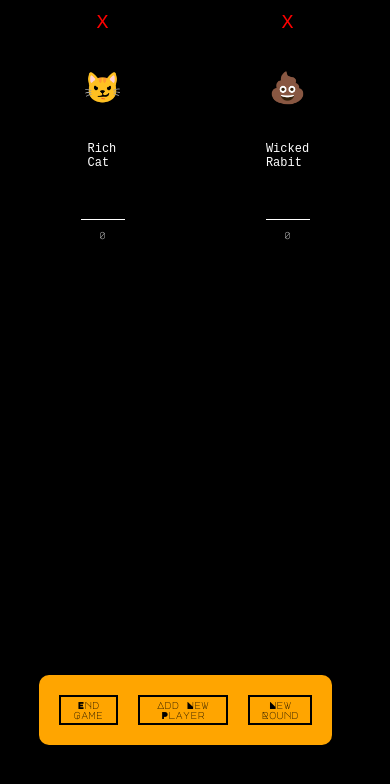
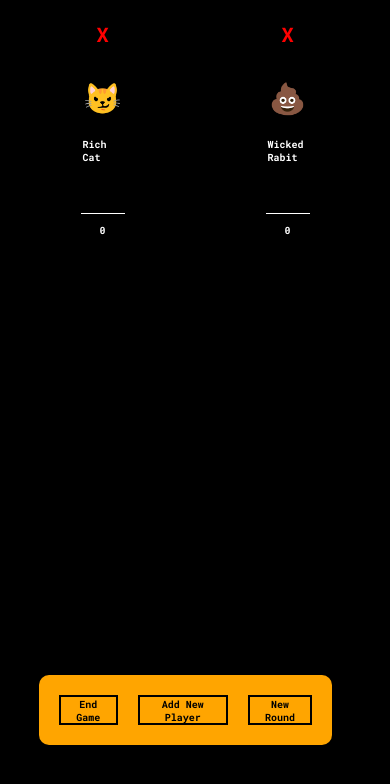
Before and after one commit to joshp93/whos-keeping-score, an Angular app: page / in a window 390 px wide. Both pictures are taken after a click on the button "New Game". Shown: the top 784 px of the page. Built offline with nearby package versions, Linux system fonts and the light colour scheme.

Commit message:
Improved mobile styling, tabindexing and enter indexing

```diff
--- a/src/app/app.component.html
+++ b/src/app/app.component.html
@@ -1,5 +1,7 @@
 <app-dice *ngIf="!showScoreboard"></app-dice>
-<app-scoreboard *ngIf="showScoreboard" [scoreboard]="scoreboard" (removePlayerEvent)="removePlayer($event)"></app-scoreboard>
+<app-scoreboard *ngIf="showScoreboard" [scoreboard]="scoreboard"
+    (removePlayerEvent)="removePlayer($event)"
+    (focusToNewRoundEvent)="focusToNewRound()"></app-scoreboard>
 <app-navbar (gameEvent)="startOrEndGame($event)"
     (playerEvent)="addPlayer()"
     (newRoundEvent)="newRound()"></app-navbar>
--- a/src/app/app.component.ts
+++ b/src/app/app.component.ts
@@ -1,6 +1,7 @@
-import { Component } from '@angular/core';
+import { AfterViewInit, Component, ViewChild } from '@angular/core';
 import { FormArray, FormControl, FormGroup, Validators } from '@angular/forms';
 import { PlayerInfo } from './classes/player-info';
+import { NavbarComponent } from './components/navbar/navbar.component';
 import { PlayerInfoService } from './services/player-info.service';
 
 @Component({
@@ -9,14 +10,20 @@ import { PlayerInfoService } from './services/player-info.service';
   styleUrls: ['./app.component.scss']
 })
 
-export class AppComponent {
+export class AppComponent implements AfterViewInit {
   showScoreboard: boolean = false;
   scoreboard = new Array<PlayerInfo>();
   private defaultPlayerCount = 2;
   private defaultRoundCount = 1;
   private numberOfRounds = this.defaultRoundCount;
 
+  @ViewChild(NavbarComponent) navbar: NavbarComponent;
+
   constructor(private playerInfoService: PlayerInfoService) { }
+
+  ngAfterViewInit(): void {
+
+  }
 
   startOrEndGame(isNewGame: boolean) {
     this.showScoreboard = isNewGame;
@@ -42,6 +49,8 @@ export class AppComponent {
     this.scoreboard.forEach(playerInfo => playerInfo.playerScores.insert(playerInfo.playerScores.length, this.addNewPlayerScore()));
   }
 
+  focusToNewRound = () => this.navbar.focusToNewRound();
+
   private loadScoreboard() {
     for (let i = 0; i < this.defaultPlayerCount; i++) {
       this.addPlayerToScoreboard();
--- a/src/app/components/dice/dice.component.scss
+++ b/src/app/components/dice/dice.component.scss
@@ -1,4 +1,7 @@
 div {
+    h1 {
+        font-family: 'Major Mono Display';
+    }
     padding: 1rem;
     $size: calc(100% - 2rem);
     width: $size;
@@ -7,6 +10,7 @@ div {
     flex-direction: column;
     align-items: center;
     user-select: none;
+    font-family: 'Major Mono Display';
     img {
         width: 100%;
         max-width: 420px;
--- a/src/app/components/navbar/navbar.component.html
+++ b/src/app/components/navbar/navbar.component.html
@@ -4,7 +4,7 @@
     <ng-template #gameTemplate>
         <button type="button" (click)="endGame()">End Game</button>
         <button type="button" (click)="addPlayer()">Add New Player</button>
-        <button type="button" (click)="newRound()">New Round</button>
+        <button type="button" (click)="newRound()" id="newRound">New Round</button>
     </ng-template>
     <span></span>
 </nav>
--- a/src/app/components/navbar/navbar.component.scss
+++ b/src/app/components/navbar/navbar.component.scss
@@ -10,8 +10,12 @@ nav {
     background-color: orange;
     border-radius: 10px;
 
-    @media screen and (max-height: 700px) {
-        top: 70%;
+    @media screen and (max-height: 550px) {
+        top: 65%;
+    }
+
+    @media screen and (max-height: 350px) {
+        top: 55%;
     }
 
     button {
--- a/src/app/components/navbar/navbar.component.ts
+++ b/src/app/components/navbar/navbar.component.ts
@@ -31,4 +31,6 @@ export class NavbarComponent implements OnInit {
   addPlayer = () => this.playerEvent.emit();
 
   newRound = () => this.newRoundEvent.emit();
+
+  focusToNewRound = () => document.getElementById('newRound').focus();
 }
--- a/src/app/components/scoreboard/scoreboard.component.html
+++ b/src/app/components/scoreboard/scoreboard.component.html
@@ -1,12 +1,12 @@
 <div class="scoreboard">
     <form class="playerScoresForm" *ngFor="let playerInfo of scoreboard; index as s">
-        <button type="button" (click)="removePlayer(s)">X</button>
+        <button type="button" (click)="removePlayer(s)" [tabindex]="s + 10">X</button>
         <p class="emoji">{{ playerInfo.emoji }}</p>
         <p>{{ playerInfo.name }}</p>
         <form class="playerScores" [formGroup]="playerInfo.playerScores">
             <ng-container *ngFor="let control of playerInfo.playerScores.controls; index as i">
                 <form [formGroup]="control">
-                    <input type="number" formControlName="score"/>
+                    <input type="number" formControlName="score" [tabindex]="getTabIndex(s, i)" (keyup.enter)="moveNext(s, i)" [id]="'score' + getTabIndex(s, i)"/>
                 </form>
             </ng-container>
         </form>
--- a/src/app/components/scoreboard/scoreboard.component.scss
+++ b/src/app/components/scoreboard/scoreboard.component.scss
@@ -2,6 +2,8 @@
     display: flex;
     flex-direction: row;
     padding: 1rem;
+    overflow-x: auto;
+
     .playerScoresForm {
         display: flex;
         flex-direction: column;
@@ -9,13 +11,12 @@
         color: white;
         align-items: center;
         max-width: 4rem;
+        padding: 1rem;
         .emoji {
             font-size: 3rem;
         }
         p {
-            font-size: 1.2rem;
-            font-family: monospace;
-            padding: 0.5rem;
+            font-size: 1rem;
             height: 4rem;
             margin-bottom: 1rem;
         }
@@ -35,7 +36,6 @@
             cursor: pointer;
             padding: none;
             font-size: 2rem;
-            font-family: monospace;
         }
     }
 }
--- a/src/app/components/scoreboard/scoreboard.component.ts
+++ b/src/app/components/scoreboard/scoreboard.component.ts
@@ -9,11 +9,14 @@ import { PlayerInfo } from 'src/app/classes/player-info';
 export class ScoreboardComponent implements OnInit {
   @Input() scoreboard = new Array<PlayerInfo>();
   @Output() removePlayerEvent = new EventEmitter<number>();
+  @Output() focusToNewRoundEvent = new EventEmitter<void>();
 
   constructor() { }
 
   ngOnInit(): void {
   }
+
+  getTabIndex = (s: number, i: number): number => 100 + s + (i * 10);
 
   totalScore = (playerInfo: PlayerInfo) => {
     return playerInfo.playerScores.value.reduce((prevValue, value) => {
@@ -24,4 +27,14 @@ export class ScoreboardComponent implements OnInit {
   removePlayer(index: number) {
     this.removePlayerEvent.emit(index);
   }
+
+  moveNext(s: number, i: number) {
+    if (this.scoreboard[s + 1]) {
+      document.getElementById("score" + this.getTabIndex(s + 1, i)).focus();
+    } else if (this.scoreboard[0].playerScores.controls[i + 1]) {
+      document.getElementById("score" + this.getTabIndex(0, i + 1)).focus();
+    } else {
+      this.focusToNewRoundEvent.emit();
+    }
+  }
 }
--- a/src/app/services/player-info.service.ts
+++ b/src/app/services/player-info.service.ts
@@ -31,7 +31,11 @@ export class PlayerInfoService {
   }
 
   private getRandomElementFromArray(array: Array<string>, usedArray: Array<string>): string {
-    const filteredArray = array.filter(element => !usedArray.includes(element));
+    let filteredArray = array.filter(element => !usedArray.includes(element));
+    if (filteredArray.length === 0) {
+      usedArray = new Array<string>();
+      array.forEach(element => filteredArray.push(element));
+    }
     const index = Math.floor(Math.random() * filteredArray.length);
     const element = filteredArray[index];
     if (!element) {
--- a/src/styles.scss
+++ b/src/styles.scss
@@ -1,4 +1,5 @@
 @import url('https://fonts.googleapis.com/css2?family=Major+Mono+Display&display=swap');
+@import url('https://fonts.googleapis.com/css2?family=Roboto+Mono:wght@700&display=swap');
 
 html,
 body {
@@ -14,7 +15,7 @@ body {
 }
 
 * {
-    font-family: 'Major Mono Display', monospace;
+    font-family: 'Roboto Mono', monospace;
 }
 
 @media screen and (max-width: 500px) {
```
